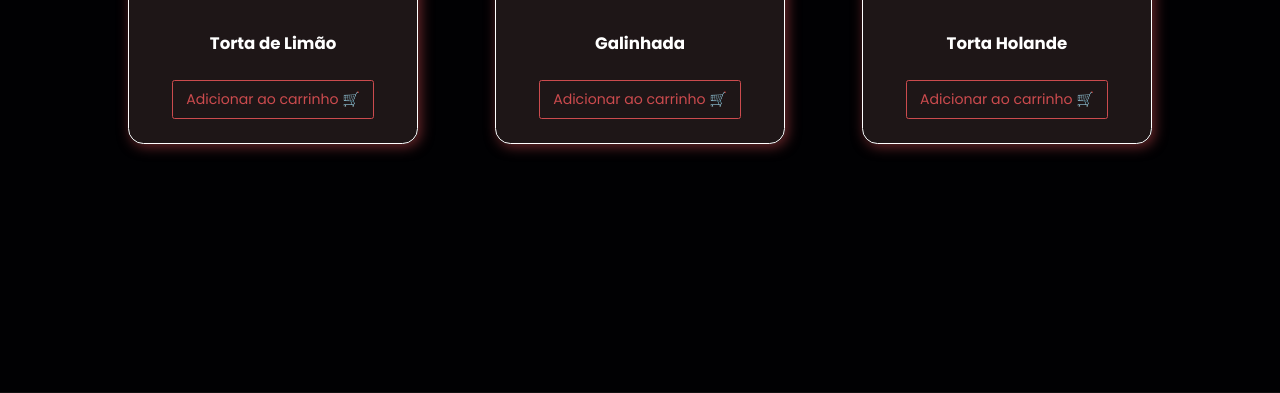
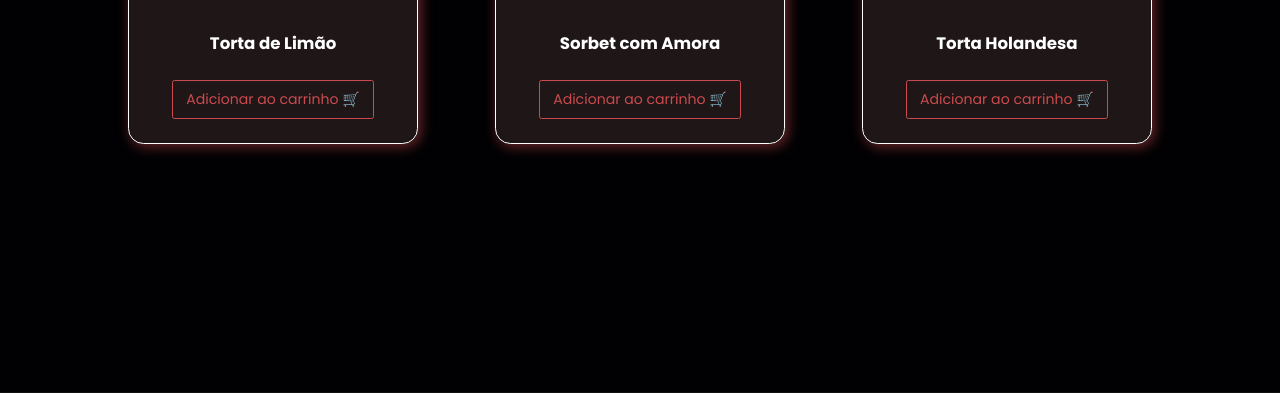
Before and after one commit to Medmaya/tastytrail_projeto, a Flask app: page /produtos in a window 1280 px wide. Shown: the part 2178-2571 px from the top of the page. Run offline with Flask 3, Linux system fonts and the light colour scheme.

Commit message:
finalizado aba de produtos

```diff
--- a/templates/main/produtos.html
+++ b/templates/main/produtos.html
@@ -135,10 +135,10 @@
       <div id="produtos-cards" class="menu-cards">
         <div class="card">
           <img
-            src="{{ url_for('static', filename='img/Galinhada.svg') }}"
+            src="{{ url_for('static', filename='img/Frango.svg') }}"
             alt="Comida Brasileira"
           />
-          <h3>Galinhada</h3>
+          <h3>Frango Assado</h3>
           <button>Adicionar ao carrinho 🛒</button>
         </div>
 
@@ -175,10 +175,10 @@
 
         <div class="card">
           <img
-            src="{{ url_for('static', filename='img/Galinhada.svg') }}"
+            src="{{ url_for('static', filename='img/Sorbet.svg') }}"
             alt="Sobremesa"
           />
-          <h3>Galinhada</h3>
+          <h3>Sorbet com Amora</h3>
           <button>Adicionar ao carrinho 🛒</button>
         </div>
 
@@ -187,7 +187,7 @@
             src="{{ url_for('static', filename='img/TortaH.svg') }}"
             alt="Sobremesa"
           />
-          <h3>Torta Holande</h3>
+          <h3>Torta Holandesa</h3>
           <button>Adicionar ao carrinho 🛒</button>
         </div>
       </div>
```
Also changed, not shown: static/img/Sorbet.svg (added), 1 other file.
